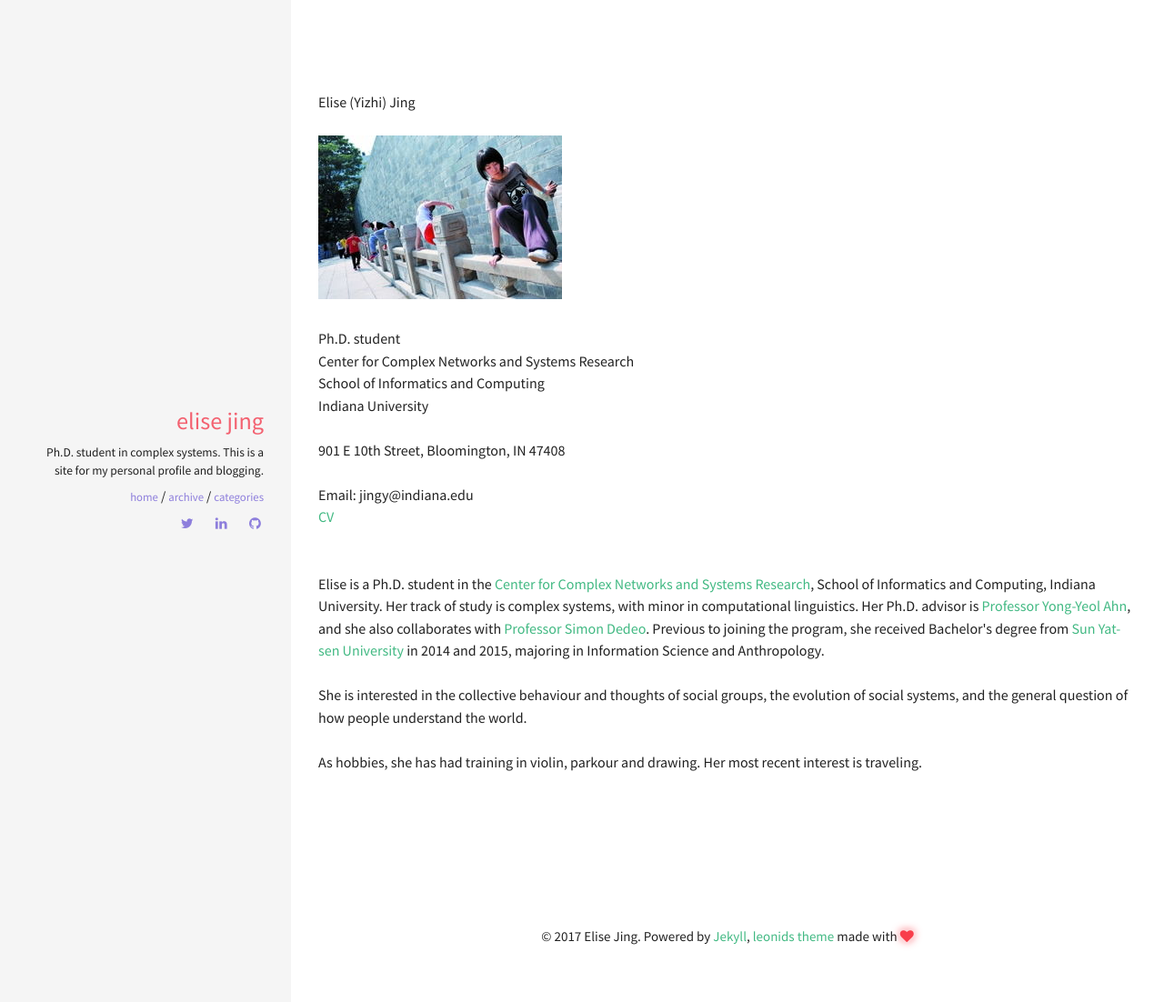
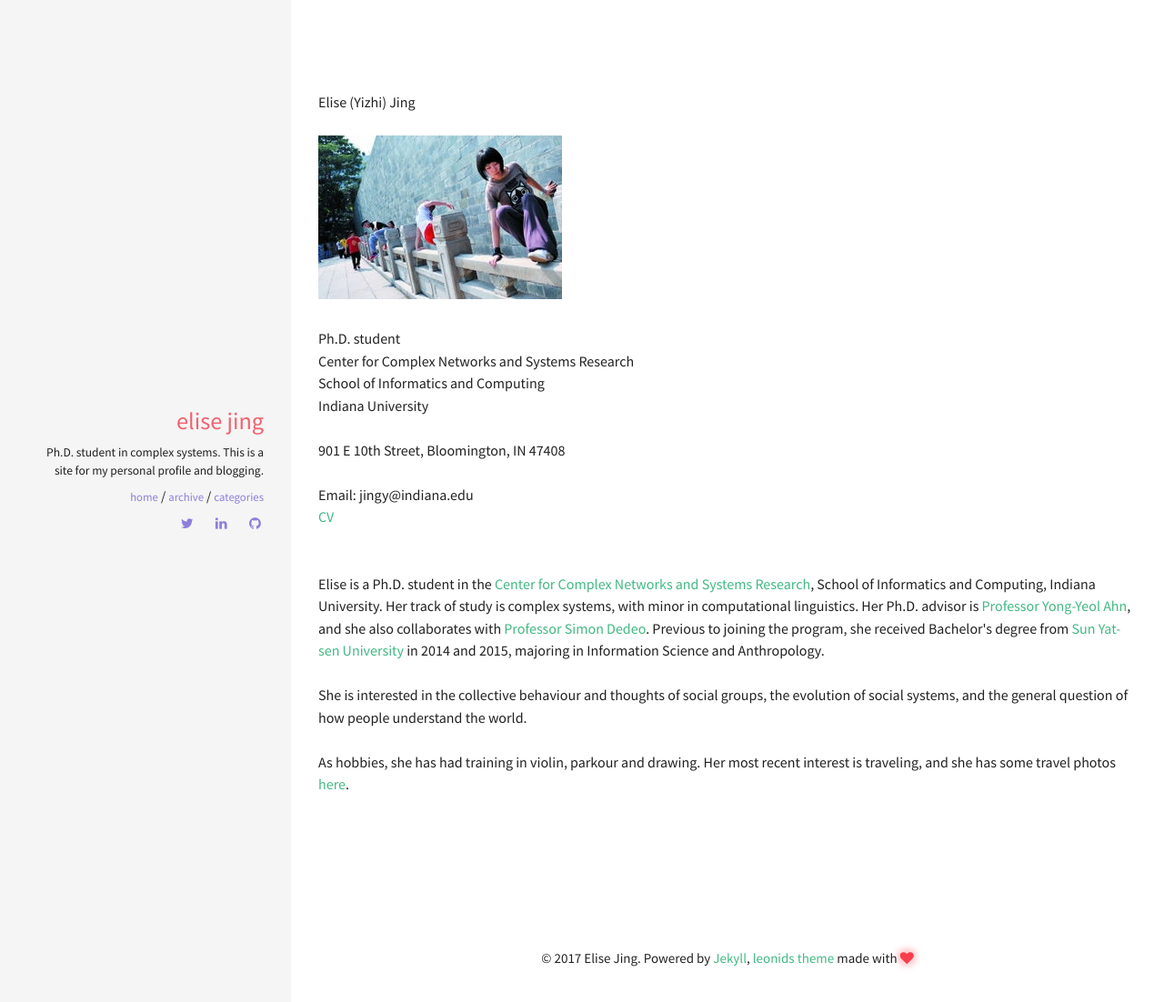
Before and after one commit to yzjing/yzjing.github.io, a Jekyll site: the page built from index.html, in a window 1280 px wide. Shown: the top 1102 px of the page at 91% size. Built offline with Jekyll 4.4.1, drawn with Linux system fonts in a browser that asks for light colours.

Commit message:
update personal into

```diff
--- a/index.html
+++ b/index.html
@@ -38,7 +38,7 @@ Elise is a Ph.D. student in the <a href="http://cnets.indiana.edu/">Center for C
 She is interested in the collective behaviour and thoughts of social groups, the evolution of social systems, and the general question of how people understand the world.
 <br>
 <br>
-As hobbies, she has had training in violin, parkour and drawing. Her most recent interest is traveling.
+As hobbies, she has had training in violin, parkour and drawing. Her most recent interest is traveling, and she has some travel photos <a href="https://www.flickr.com/photos/145842521@N04/albums">here</a>.
 <br>
 <br>
 <br>
```
